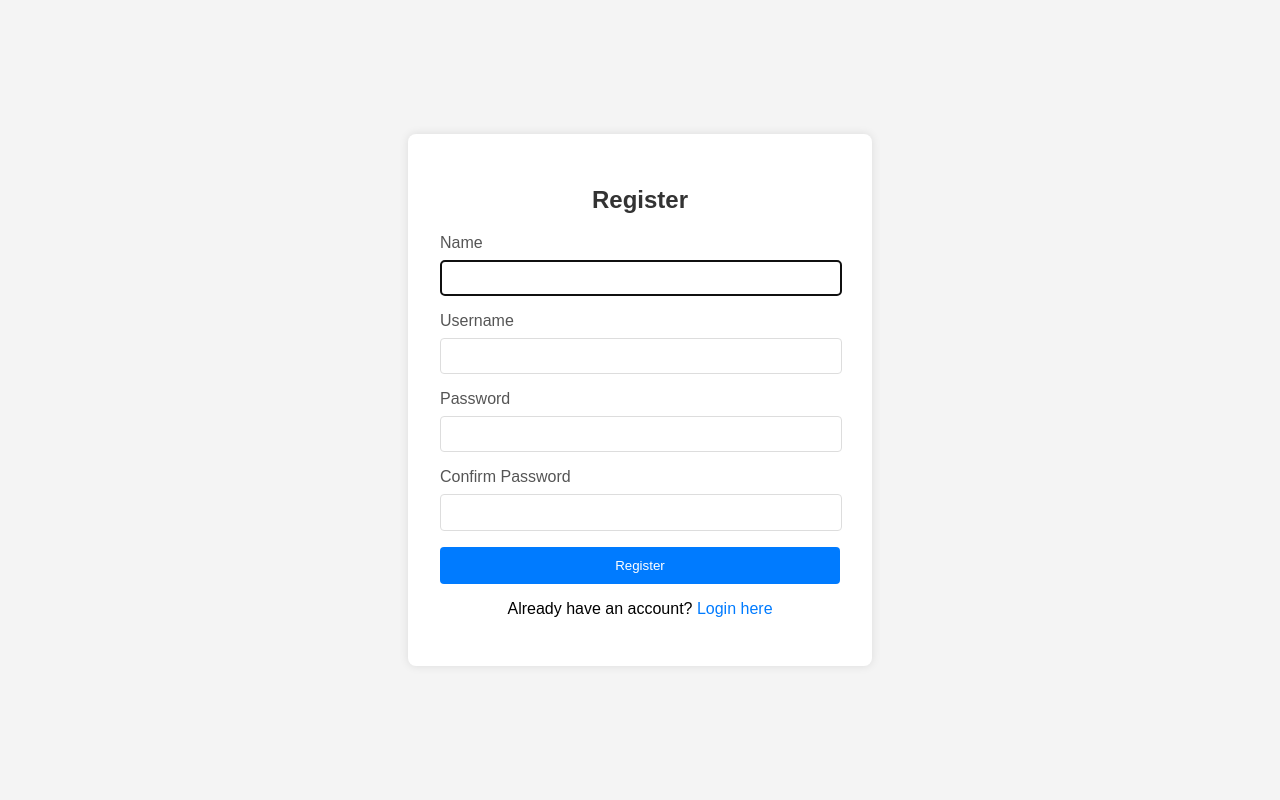
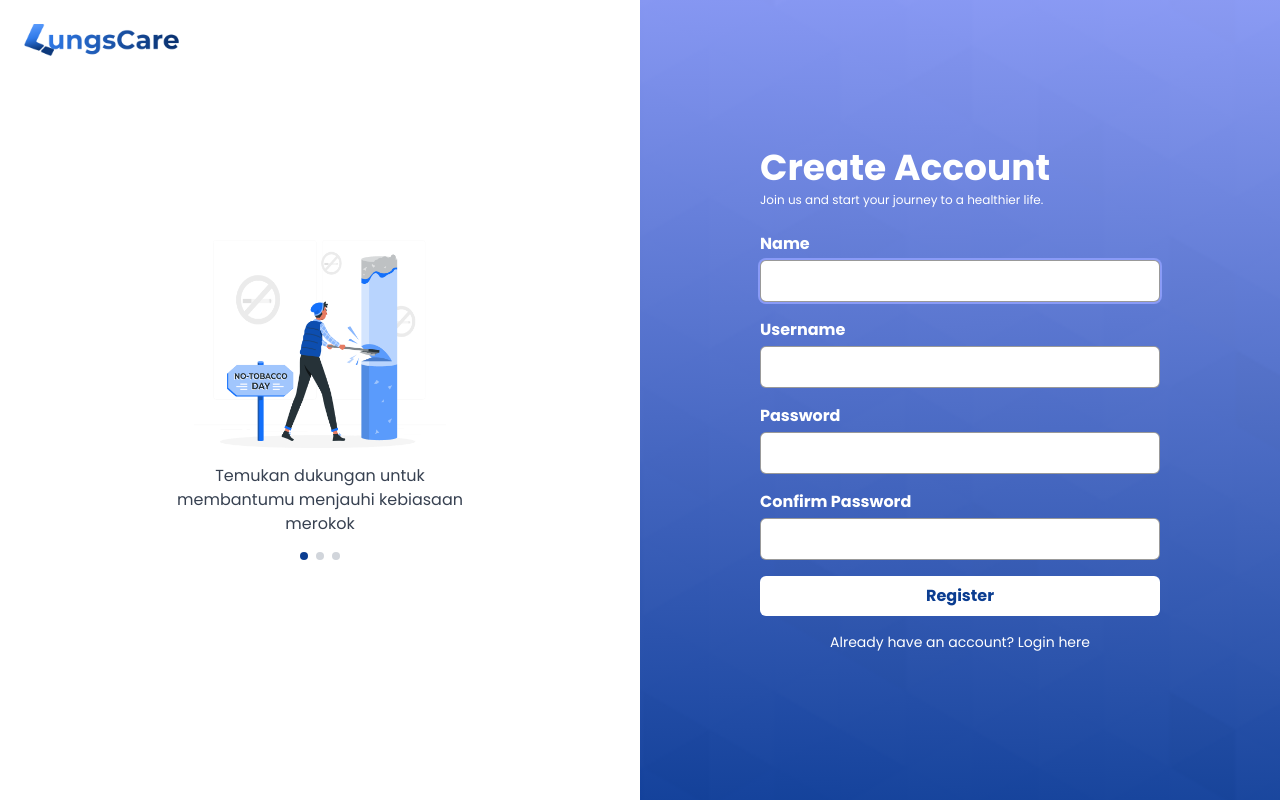
Before and after one commit to salsfrr007/LungsCareWeb, a Laravel app: page /register in a window 1280 px wide. Run offline with Laravel 9, Linux system fonts and the light colour scheme; some libraries are stand-ins or nearby versions.

Commit message:
profile and register

```diff
--- a/app/Http/Controllers/Auth/LoginController.php
+++ b/app/Http/Controllers/Auth/LoginController.php
@@ -33,7 +33,7 @@ class LoginController extends Controller
         {
             $request->session()->regenerate();
 
-            return redirect()->intended(route('home')); // Redirect to intended or home
+            return redirect()->intended(route('dashboard')); // Redirect to intended or home
         }
 
         throw ValidationException::withMessages([
--- a/app/Http/Controllers/Auth/RegisterController.php
+++ b/app/Http/Controllers/Auth/RegisterController.php
@@ -42,6 +42,6 @@ class RegisterController extends Controller
 
         Auth::login($user);
 
-        return redirect()->route('home'); // Assuming 'home' will be a protected route
+        return redirect()->route('dashboard');
     }
 }
--- a/app/Http/Controllers/AuthController.php
+++ b/app/Http/Controllers/AuthController.php
@@ -37,7 +37,7 @@ class AuthController extends Controller
         $credentials = $request->only('email', 'password');
 
         if (Auth::attempt($credentials)) {
-            return redirect('/home');
+            return redirect('/dashboard');
         } else {
             return back()->withErrors(['msg' => 'Email atau password salah!']);
         }
--- a/app/Providers/RouteServiceProvider.php
+++ b/app/Providers/RouteServiceProvider.php
@@ -17,7 +17,7 @@ class RouteServiceProvider extends ServiceProvider
      *
      * @var string
      */
-    public const HOME = '/home';
+    public const HOME = '/dashboard';
 
     /**
      * Define your route model bindings, pattern filters, and other route configuration.
--- a/resources/views/auth/register.blade.php
+++ b/resources/views/auth/register.blade.php
@@ -1,30 +1,56 @@
 <!DOCTYPE html>
 <html lang="en">
 <head>
-    <meta charset="UTF-8">
-    <meta name="viewport" content="width=device-width, initial-scale=1.0">
-    <title>Register</title>
-    <!-- Add some basic styling -->
+  <meta charset="utf-8" />
+  <meta name="viewport" content="width=device-width, initial-scale=1" />
+  <title>LungsCare Register Page</title>
+  <script src="https://cdn.tailwindcss.com"></script>
+  <link href="https://cdnjs.cloudflare.com/ajax/libs/font-awesome/5.15.3/css/all.min.css" rel="stylesheet" />
   <style>
-        body { font-family: sans-serif; display: flex; justify-content: center; align-items: center; min-height: 100vh; background-color: #f4f4f4; margin: 0; }
-        .container { background-color: #fff; padding: 2rem; border-radius: 8px; box-shadow: 0 0 10px rgba(0,0,0,0.1); width: 100%; max-width: 400px; }
-        h2 { text-align: center; color: #333; }
-        label { display: block; margin-bottom: 0.5rem; color: #555; }
-        input[type="text"], input[type="password"] { width: calc(100% - 1.2rem); padding: 0.6rem; margin-bottom: 1rem; border: 1px solid #ddd; border-radius: 4px; }
-        button { background-color: #007bff; color: white; padding: 0.7rem 1rem; border: none; border-radius: 4px; cursor: pointer; width: 100%; }
-        button:hover { background-color: #0056b3; }
-        .error { color: red; font-size: 0.9em; margin-bottom: 1rem; }
-        .login-link { text-align: center; margin-top: 1rem; }
-        .login-link a { color: #007bff; text-decoration: none; }
-        .login-link a:hover { text-decoration: underline; }
+    @import url("https://fonts.googleapis.com/css2?family=Poppins:wght@400;700&display=swap");
+    body {
+      font-family: 'Poppins', sans-serif;
+    }
+    .error-messages ul { list-style-type: none; padding: 0; margin: 0; }
+    .error-messages li { margin-bottom: 0.5rem; }
   </style>
 </head>
-<body>
-    <div class="container">
-        <h2>Register</h2>
+<body class="white">
+  <div class="min-h-screen flex flex-col md:flex-row">
+
+    <!-- Logo -->
+    <div class="absolute top-6 left-6 z-50">
+      <img src="{{ asset('images/Logo.png') }}" alt="Logo" class="h-8 w-auto" />
+    </div>
+
+    <!-- Left side (Slider) - Same as login -->
+    <div class="md:w-1/2 w-full flex flex-col justify-center items-center px-8 py-12 bg-white relative">
+      <div class="relative w-72 h-80 flex flex-col items-center justify-start">
+        <div class="relative w-full h-64">
+          <img id="slider-image" src="{{ asset('images/asset1.png') }}" alt="Motivation" class="absolute w-full h-full object-contain transition-opacity duration-1000 opacity-100" />
+          <img id="next-image" src="{{ asset('images/asset2.png') }}" class="absolute w-full h-full object-contain transition-opacity duration-1000 opacity-0" />
+        </div>
+        <p id="slider-caption" class="text-center text-gray-700 font-medium mt-4">
+          Temukan dukungan untuk membantumu menjauhi kebiasaan merokok
+        </p>
+        <div class="flex justify-center space-x-2 mt-4" id="slider-dots">
+          <span class="w-2 h-2 rounded-full bg-[#0B3D91] cursor-pointer" data-index="0"></span>
+          <span class="w-2 h-2 rounded-full bg-gray-300 cursor-pointer" data-index="1"></span>
+          <span class="w-2 h-2 rounded-full bg-gray-300 cursor-pointer" data-index="2"></span>
+        </div>
+      </div>
+    </div>
+
+  <!-- Right side (Register Form) -->
+  <div class="md:w-1/2 w-full relative flex items-center justify-center bg-cover bg-no-repeat"
+       style="background-image: url('{{ asset("images/background.png") }}'); background-size: cover; background-position: center;">
+    <div class="absolute inset-0 bg-gradient-to-b from-[#8a9bf7] to-[#0b3d91] opacity-80"></div>
+    <div class="relative z-10 w-full max-w-md px-6 py-10">
+      <h1 class="text-white text-4xl font-extrabold mb-1">Create Account</h1>
+      <p class="text-white text-xs mb-6">Join us and start your journey to a healthier life.</p>
 
         @if ($errors->any())
-            <div class="error">
+          <div class="mb-4 bg-red-100 border border-red-400 text-red-700 px-4 py-2 rounded error-messages">
             <ul>
                 @foreach ($errors->all() as $error)
                     <li>{{ $error }}</li>
@@ -33,38 +59,129 @@
           </div>
         @endif
 
-        <form method="POST" action="{{ route('register') }}">
+        <form method="POST" action="{{ route('register') }}" class="space-y-4">
             @csrf
 
             <div>
-                <label for="name">Name</label>
-                <input id="name" type="text" name="name" value="{{ old('name') }}" required autofocus>
+                <label for="name" class="block text-white font-semibold mb-1">Name</label>
+                <input id="name" name="name" type="text" value="{{ old('name') }}" required autofocus
+                       class="w-full rounded-md border border-black border-opacity-40 px-4 py-2 text-black focus:outline-none focus:ring-2 focus:ring-[#8a9bf7] @error('name') border-red-500 @enderror">
             </div>
 
             <div>
-                <label for="username">Username</label>
-                <input id="username" type="text" name="username" value="{{ old('username') }}" required>
+                <label for="username" class="block text-white font-semibold mb-1">Username</label>
+                <input id="username" name="username" type="text" value="{{ old('username') }}" required
+                       class="w-full rounded-md border border-black border-opacity-40 px-4 py-2 text-black focus:outline-none focus:ring-2 focus:ring-[#8a9bf7] @error('username') border-red-500 @enderror">
             </div>
 
             <div>
-                <label for="password">Password</label>
-                <input id="password" type="password" name="password" required>
+                <label for="password" class="block text-white font-semibold mb-1">Password</label>
+                <input id="password" name="password" type="password" required
+                       class="w-full rounded-md border border-black border-opacity-40 px-4 py-2 text-black focus:outline-none focus:ring-2 focus:ring-[#8a9bf7] @error('password') border-red-500 @enderror">
             </div>
 
             <div>
-                <label for="password_confirmation">Confirm Password</label>
-                <input id="password_confirmation" type="password" name="password_confirmation" required>
+                <label for="password_confirmation" class="block text-white font-semibold mb-1">Confirm Password</label>
+                <input id="password_confirmation" name="password_confirmation" type="password" required
+                       class="w-full rounded-md border border-black border-opacity-40 px-4 py-2 text-black focus:outline-none focus:ring-2 focus:ring-[#8a9bf7]">
             </div>
 
-            <div>
-                <button type="submit">
+            <button type="submit"
+                    class="w-full bg-white text-[#0B3D91] font-bold py-2 rounded-md hover:bg-gray-100 transition">
                 Register
             </button>
+
+            <div class="text-center mt-4">
+              <p class="text-sm text-white">
+                  Already have an account?
+                  <a href="{{ route('login') }}" class="font-medium text-white hover:underline">Login here</a>
+              </p>
             </div>
         </form>
-        <div class="login-link">
-            <p>Already have an account? <a href="{{ route('login') }}">Login here</a></p>
       </div>
     </div>
+  </div>
+
+  <!-- Slider Script (Same as login) -->
+  <script>
+    const images = [
+      {
+        src: "{{ asset('images/asset1.png') }}",
+        caption: "Temukan dukungan untuk membantumu menjauhi kebiasaan merokok"
+      },
+      {
+        src: "{{ asset('images/asset2.png') }}",
+        caption: "Dapatkan tips hidup sehat dan inspirasi setiap hari"
+      },
+      {
+        src: "{{ asset('images/asset3.png') }}",
+        caption: "Bersama kita bisa wujudkan hidup tanpa rokok"
+      }
+    ];
+
+    let current = 0;
+    const img = document.getElementById('slider-image');
+    const nextImg = document.getElementById('next-image');
+    const caption = document.getElementById('slider-caption');
+    const dots = document.querySelectorAll('#slider-dots span');
+    let isTransitioning = false;
+
+    function showSlide(index) {
+      if (index === current || isTransitioning || !images[index]) return;
+      isTransitioning = true;
+
+      nextImg.src = images[index].src;
+      nextImg.style.opacity = 0;
+      nextImg.classList.remove('hidden');
+      nextImg.classList.remove('opacity-100');
+      nextImg.classList.add('opacity-0');
+      nextImg.style.zIndex = 2;
+      img.style.zIndex = 1;
+
+      setTimeout(() => {
+        nextImg.classList.remove('opacity-0');
+        nextImg.classList.add('opacity-100');
+      }, 10);
+
+      img.classList.remove('opacity-100');
+      img.classList.add('opacity-0');
+
+      dots.forEach((dot, i) => {
+        dot.classList.toggle('bg-[#0B3D91]', i === index);
+        dot.classList.toggle('bg-gray-300', i !== index);
+      });
+
+      setTimeout(() => {
+        img.src = images[index].src;
+        caption.textContent = images[index].caption;
+        img.classList.remove('opacity-0');
+        img.classList.add('opacity-100');
+        nextImg.classList.remove('opacity-100');
+        nextImg.classList.add('opacity-0');
+        isTransitioning = false;
+        current = index;
+      }, 600);
+    }
+
+    dots.forEach((dot, i) => {
+      dot.addEventListener('click', () => {
+        showSlide(i);
+      });
+    });
+
+    if (images.length > 1) {
+        setInterval(() => {
+            const next = (current + 1) % images.length;
+            showSlide(next);
+        }, 3500);
+    }
+    if (images.length > 0 && img) {
+        img.src = images[0].src;
+        if(caption) caption.textContent = images[0].caption;
+    } else if (img) {
+        img.alt = "Welcome";
+        if(caption) caption.textContent = "Create your LungsCare Account";
+    }
+  </script>
 </body>
 </html>
--- a/resources/views/welcome.blade.php
+++ b/resources/views/welcome.blade.php
@@ -25,7 +25,7 @@
             @if (Route::has('login'))
                 <div class="hidden fixed top-0 right-0 px-6 py-4 sm:block">
                     @auth
-                        <a href="{{ url('/home') }}" class="text-sm text-gray-700 dark:text-gray-500 underline">Home</a>
+                        <a href="{{ url('/dashboard') }}" class="text-sm text-gray-700 dark:text-gray-500 underline">Home</a>
                     @else
                         <a href="{{ route('login') }}" class="text-sm text-gray-700 dark:text-gray-500 underline">Log in</a>
 
--- a/routes/web.php
+++ b/routes/web.php
@@ -32,7 +32,7 @@ Route::post('register', [RegisterController::class, 'register']);
 
 // Protected Routes (Require Authentication)
 Route::middleware(['auth'])->group(function () {
-    Route::get('/home', function () {
+    Route::get('/dashboard', function () {
         return view('dashboard'); // Or a dedicated 'home.blade.php'
     })->name('home');
 
```
Also changed, not shown: resources/views/admin/profile.blade.php (+0 -13 lines). Lines whose indentation alone changed are shown as unchanged.
